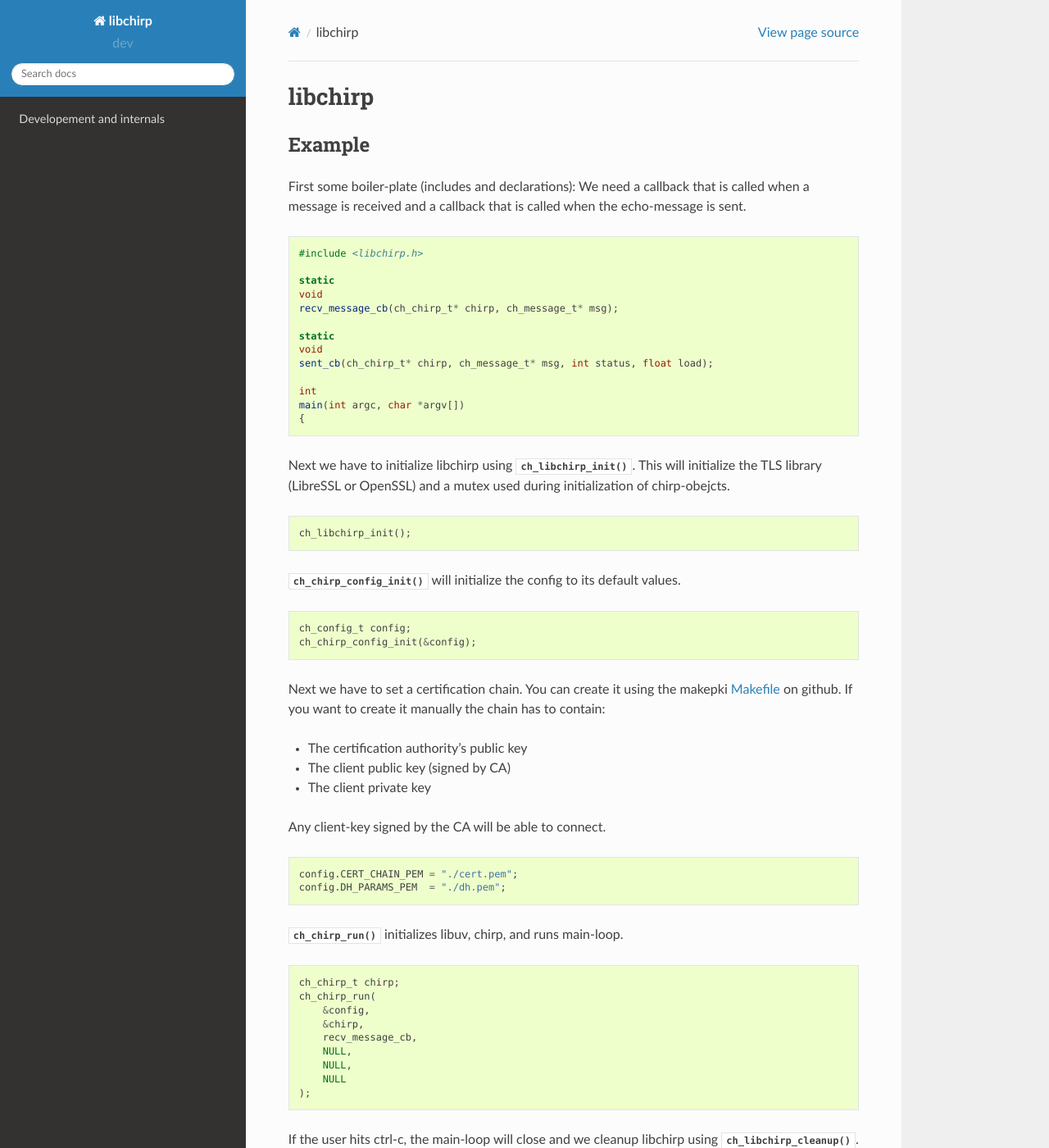
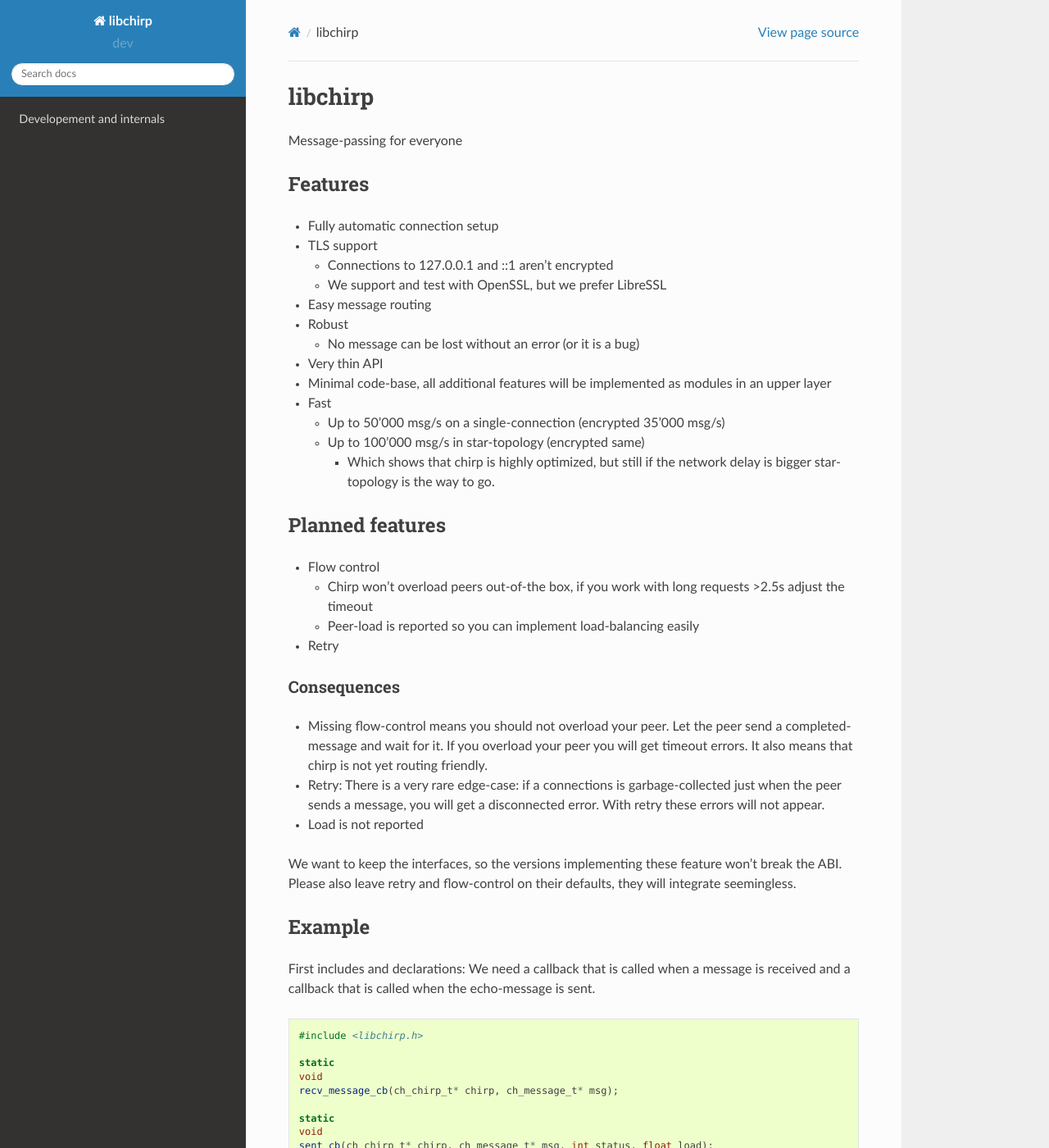
Before and after one commit to winged/chirp, a Sphinx documentation site: the page built from doc/index.rst, in a window 1280 px wide and 1400 px high. Shown: the whole window at 82% size. Built offline with Sphinx 7.4.7 and the Read the Docs theme 2.0.0, drawn with Linux system fonts in a browser that asks for light colours; pages that are not in the unit, such as notebooks, are missing from menus.

Commit message:
Add intro to doc

```diff
--- a/doc/index.rst
+++ b/doc/index.rst
@@ -2,10 +2,69 @@
 libchirp
 ========
 
+Message-passing for everyone
+
+Features
+========
+
+* Fully automatic connection setup
+
+* TLS support
+
+  * Connections to 127.0.0.1 and ::1 aren't encrypted
+  * We support and test with OpenSSL, but we prefer LibreSSL
+
+* Easy message routing
+
+* Robust
+
+  * No message can be lost without an error (or it is a bug)
+
+* Very thin API
+
+* Minimal code-base, all additional features will be implemented as modules in
+  an upper layer
+
+* Fast
+
+  * Up to 50'000 msg/s on a single-connection (encrypted 35'000 msg/s)
+  * Up to 100'000 msg/s in star-topology (encrypted same)
+
+    * Which shows that chirp is highly optimized, but still if the network delay
+      is bigger star-topology is the way to go.
+
+Planned features
+================
+
+* Flow control
+
+  * Chirp won't overload peers out-of-the box, if you work with long requests
+    >2.5s adjust the timeout
+  * Peer-load is reported so you can implement load-balancing easily
+
+* Retry
+
+Consequences
+------------
+
+* Missing flow-control means you should not overload your peer. Let the peer
+  send a completed-message and wait for it. If you overload your peer you will
+  get timeout errors. It also means that chirp is not yet routing friendly.
+
+* Retry: There is a very rare edge-case: if a connections is
+  garbage-collected just when the peer sends a message, you will get a
+  disconnected error. With retry these errors will not appear.
+
+* Load is not reported
+
+We want to keep the interfaces, so the versions implementing these feature won't
+break the ABI. Please also leave retry and flow-control on their defaults, they
+will integrate seemingless.
+
 Example
 =======
 
-First some boiler-plate (includes and declarations): We need a callback that is
+First includes and declarations: We need a callback that is
 called when a message is received and a callback that is called when the
 echo-message is sent.
 
```
